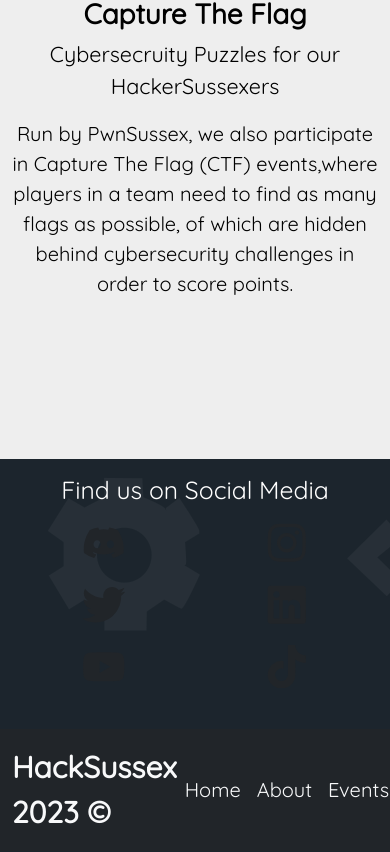
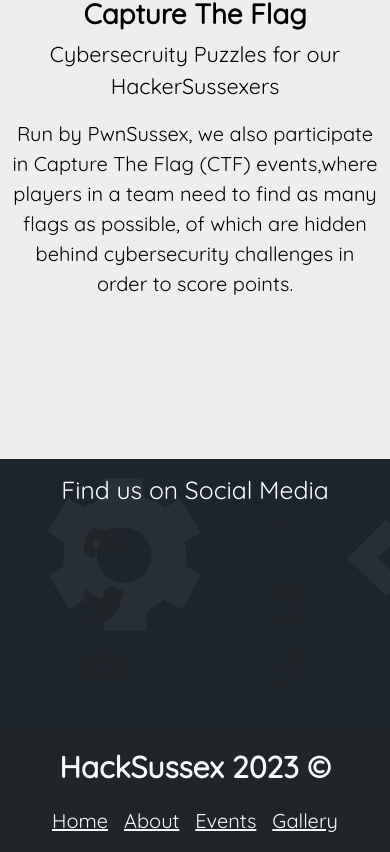
Before and after one commit to HackSussexP/HackSussexWebsite, a React (Create React App) app: page / in a window 390 px wide. Shown: the part 4079-4931 px from the top of the page. Built offline with nearby package versions, Linux system fonts and the light colour scheme.

Commit message:
feat: footer now responsive

```diff
--- a/src/components/Footer.js
+++ b/src/components/Footer.js
@@ -8,28 +8,30 @@ const Footer = () => {
     fontWeight: 'bold'
   };
 
-  const linkStyle = {
-    textDecoration: 'none'
-  };
-
-  const linkHoverStyle = {
-    textDecoration: 'none',
-    color: '#FF0000'
-  };
-
   return (
-    <footer className="bg-dark text-light sticky-bottom py-3">
-      <div className="container d-flex justify-content-between align-items-center">
-        <div style={hackSussexStyle}>
-          HackSussex 2023 ©
-        </div>
-        <div>
-          <Link to="/" className="text-light mx-2" style={linkStyle} onMouseEnter={() => linkHoverStyle} onMouseLeave={() => linkStyle}>Home</Link>
-          <Link to="/about" className="text-light mx-2" style={linkStyle} onMouseEnter={() => linkHoverStyle} onMouseLeave={() => linkStyle}>About</Link>
-          <Link to="/events/hackathon" className="text-light mx-2" style={linkStyle} onMouseEnter={() => linkHoverStyle} onMouseLeave={() => linkStyle}>Events</Link>
-          <Link to="/gallery" className="text-light mx-2" style={linkStyle} onMouseEnter={() => linkHoverStyle} onMouseLeave={() => linkStyle}>Gallery</Link>
+    <footer className="bg-dark text-light py-3">
+      <div className="container">
+        <div className="row justify-content-between align-items-center">
+          <div className="col-12 col-md-4 text-center text-md-left mb-3 mb-md-0" style={hackSussexStyle}>
+            HackSussex 2023 ©
+          </div>
+          <div className="col-12 col-md-6 offset-md-2 text-center text-md-right">
+            <Link to="/" className="text-light mx-2 footer-link">Home</Link>
+            <Link to="/about" className="text-light mx-2 footer-link">About</Link>
+            <Link to="/events" className="text-light mx-2 footer-link">Events</Link>
+            <Link to="/gallery" className="text-light mx-2 footer-link">Gallery</Link>
+          </div>
         </div>
       </div>
+      <style jsx>{`
+        .footer-link {
+          text-decoration: none;
+          transition: color 0.3s;
+        }
+        .footer-link:hover {
+          color: #FF0000;
+        }
+      `}</style>
     </footer>
   );
 };
```
